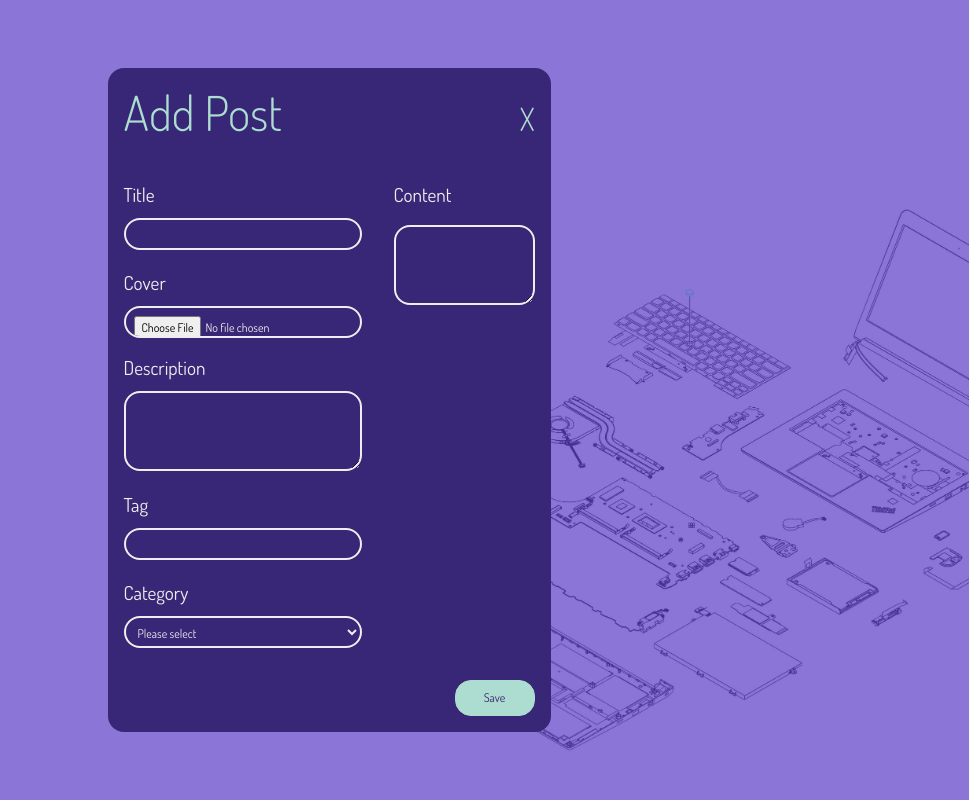
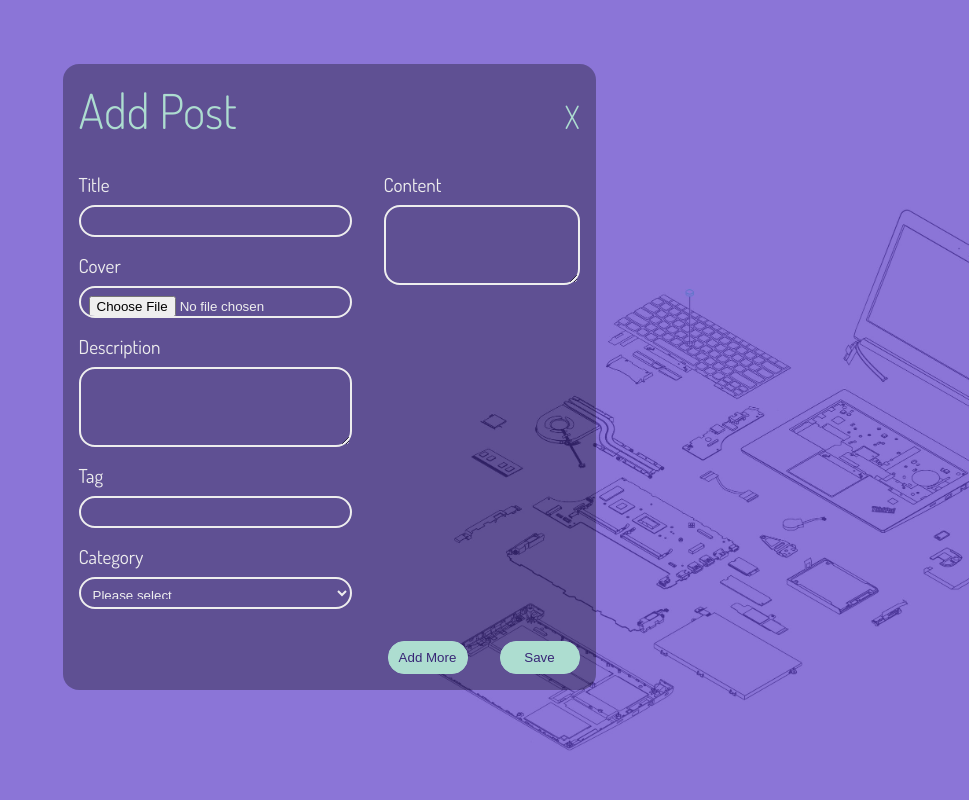
Before and after one commit to omaima222/CultureDevWEBSITE, a PHP site: page /view/formPost.php in a window 1280 px wide. Shown: the whole page, without its empty margins (311-1280 px from the left). Run offline with PHP 8.4, Linux system fonts and the light colour scheme; the visitor is signed in with stand-in values (Sample User, id 1); tables that the repository leaves empty hold one stand-in row (values such as "Sample post"); some libraries are stand-ins or nearby versions.

Commit message:
BCT-18 insert multiple posts

```diff
--- a/assets/js/main.js
+++ b/assets/js/main.js
@@ -25,27 +25,6 @@
   categorySection.style.display="none";
   staticSection.style.display="block";
 }
-
-
-tinymce.init({
-  selector: 'textarea#postContent',
-  width: 700,
-  height: 420,
-  plugins:[
-      'advlist', 'autolink', 'link', 'image', 'lists', 'charmap', 'prewiew', 'anchor', 'pagebreak',
-      'searchreplace', 'wordcount', 'visualblocks', 'code', 'fullscreen', 'insertdatetime', 'media',
-      'table', 'emoticons', 'template', 'codesample'
-  ],
-  toolbar: 'undo redo | styles | bold italic underline | alignleft aligncenter alignright alignjustify |' +
-  'bullist numlist outdent indent | link image | print preview media fullscreen | ' +
-  'forecolor backcolor emoticons',
-  menu: {
-      favs: {title: 'menu', items: 'code visualaid | searchreplace | emoticons'}
-  },
-  menubar: 'favs file edit view insert format tools table',
-  content_style: 'body{font-family:Helvetica,Arial,sans-serif; font-size:16px}'
-});
-
 
 
 // ______________________POST FORM VALIDATION _________________________//
@@ -92,4 +71,99 @@
     e.preventDefault();
     contentError.innerText= "This input is required";
   }
+
+
 })
+
+//____________________multiple inserts_________________________________//
+
+// function addMore(){
+//   let formPostBody=document.getElementById("formPostBody");
+//   postForm.addEventListener('submit', (e)=>{
+//       e.preventDefault();
+//       let count=0;
+//       count++;
+//       for( $i=0;$i<count;$i++){
+//         formPostBody.innerHTML += `
+//         <div class="separate">
+//             <div>
+//                 <section>
+//                     <label for="title">Title</label>
+//                     <input type="text" name="title" id="postTitle">
+//                     <div style="background-color: #f0abab;" class="mt-1 rounded-pill text-center" id="titleError"></div>
+//                 </section>
+//                 <section>
+//                     <label for="cover">Cover</label>
+//                     <input type="file" name="cover" accept=" .jpg, .png, .jpeg">
+//                 </section>
+//                 <section>
+//                     <label for="description">Description</label>
+//                     <textarea type="text" name="description" id="postDesc" ></textarea>
+//                     <div style="background-color: #f0abab;" class="mt-1 rounded-pill text-center" id="descError"></div>
+//                 </section>
+//                 <section>
+//                     <label for="tag">Tag</label>
+//                     <input type="text" name="tag" id="postTag">
+//                     <div style="background-color: #f0abab;" class="mt-1 rounded-pill text-center" id="tagError"></div>
+//                 </section>
+//                 <section>
+//                     <label for="category_id">Category</label>
+//                     <select class="customSelect text-white" name="category_id" id="category_id">
+//                         <option selected disabled value="">Please select</option>
+//                         <?php
+//                             $category = new Categories_controller();
+//                             $category = $category->get();
+//                             foreach($category as $category){
+//                         ?>
+//                         <option class="text-black" value="<?=$category['id']?>"><?= $category['name'] ?></option>
+//                         <?php } ?>
+//                     </select>
+//                 </section>
+//             </div>
+//             <div>
+//                 <section>
+//                     <label for="content" class="mb-2">Content</label>
+//                     <textarea name="content" id="postContent"></textarea>
+//                     <div style="background-color: #f0abab;" class="mt-1 rounded-pill text-center" id="contentError"></div>
+//                 </section>
+//             </div>
+//         </div>`;
+//       }
+//   })
+// }
+
+
+//________________________________texteditor______________________________//
+
+tinymce.init({
+  selector: 'textarea#postContent',
+  width: 700,
+  height: 420,
+  plugins:[
+      'advlist', 'autolink', 'link', 'image', 'lists', 'charmap', 'prewiew', 'anchor', 'pagebreak',
+      'searchreplace', 'wordcount', 'visualblocks', 'code', 'fullscreen', 'insertdatetime', 'media',
+      'table', 'emoticons', 'template', 'codesample'
+  ],
+  toolbar: 'undo redo | styles | bold italic underline | alignleft aligncenter alignright alignjustify |' +
+  'bullist numlist outdent indent | link image | print preview media fullscreen | ' +
+  'forecolor backcolor emoticons',
+  menu: {
+      favs: {title: 'menu', items: 'code visualaid | searchreplace | emoticons'}
+  },
+  menubar: 'favs file edit view insert format tools table',
+  content_style: 'body{font-family:Helvetica,Arial,sans-serif; font-size:16px}'
+});
+
+//____________________multiple inserts______________________//
+
+
+  document.getElementById("addOneMore").addEventListener("click",(e)=>{
+        e.preventDefault();
+        let theActuallInputs=document.getElementById("theActuallInputs");
+
+        let CopyPost = theActuallInputs.cloneNode(true);
+
+        formPostBody.appendChild(CopyPost);
+
+        console.log(CopyPost);
+  });
--- a/assets/sass/main.css
+++ b/assets/sass/main.css
@@ -412,7 +412,7 @@
   background-size: cover;
 }
 .allmodals form {
-  background-color: #382676;
+  background-color: rgba(0, 0, 0, 0.315);
   border-radius: 1rem;
 }
 .allmodals form .formHeader {
--- a/assets/sass/pages/_allModals.scss
+++ b/assets/sass/pages/_allModals.scss
@@ -11,7 +11,7 @@
     background-position: center;
     background-size: cover;
     form{
-        background-color: $main_color;
+        background-color: rgba(0, 0, 0, 0.315);
         border-radius: 1rem;
         .formHeader{
             padding: 1rem;
--- a/controller/Admin_controller.php
+++ b/controller/Admin_controller.php
@@ -29,7 +29,6 @@
        if($result){
           $_SESSION['Admin']=$result['id'];
           header("Location: ../view/dashboard.php");
-        // echo $result['id'];
        }else{
           $_SESSION['loginError']="incorrect inputs";
        }
--- a/controller/Posts_controller.php
+++ b/controller/Posts_controller.php
@@ -5,17 +5,22 @@
 
    function add(){
         if(isset($_POST['savePost'])){
-            $post = new Posts();
-            $post->setautor($_SESSION['Admin']);
-            $post->setcategory($_POST['category_id']);
-            $post->setdescription($_POST['description']);
-            $post->setcover($_FILES['cover']['tmp_name']);
-            $post->setcoverName($_FILES['cover']['name']);
-            $post->setcontent($_POST['content']);
-            $post->settitle($_POST['title']);
-            $post->settag($_POST['tag']);
+           $count = count($_POST['idPostforLoop']);
 
-            $post->addpost();
+           for($i=0;$i<$count;$i++){
+                $post = new Posts();
+                $post->setautor($_SESSION['Admin']);
+                $post->setcategory($_POST['category_id'][$i]);
+                $post->setdescription($_POST['description'][$i]);
+                $post->setcover($_FILES['cover']['tmp_name'][$i]);
+                $post->setcoverName($_FILES['cover']['name'][$i]);
+                $post->setcontent($_POST['content'][$i]);
+                $post->settitle($_POST['title'][$i]);
+                $post->settag($_POST['tag'][$i]);
+
+                $post->addpost();
+           }
+
             $_SESSION['post']="Post is succefuly Saved";
             header('Location: ../view/dashboard.php');
         }
--- a/view/formPost.php
+++ b/view/formPost.php
@@ -19,9 +19,8 @@
     <meta http-equiv="X-UA-Compatible" content="IE=edge">
     <meta name="viewport" content="width=device-width, initial-scale=1.0">
     <link rel="stylesheet" href="../assets/sass/main.css">
-    <link href="../assets/css/vendor.min.css" rel="stylesheet" />
-   	<link href="../assets/css/app.min.css" rel="stylesheet" />
-    <script src="https://cdn.ckeditor.com/ckeditor5/35.4.0/classic/ckeditor.js"></script>
+    <!-- <link href="../assets/css/vendor.min.css" rel="stylesheet" />
+   	<link href="../assets/css/app.min.css" rel="stylesheet" /> -->
     <title>Document</title>
 </head>
 <body class="allmodals">
@@ -47,61 +46,62 @@
             <h1>Add Post</h1>
             <a href="dashboard.php">X</a>
         </div>
-        <div class="formBody postform">
-            <div class="separate">
+        <div class="formBody postform" id="formPostBody">
+            <div class="separate" id="theActuallInputs">
                 <div>
+                    <input type="text" name="idPostforLoop[]" hidden>
                     <section>
                         <label for="title">Title</label>
-                        <input type="text" name="title" id="postTitle" value="<?=$title?>">
+                        <input type="text" name="title[]" id="postTitle" value="<?=$title?>">
                         <div style="background-color: #f0abab;" class="mt-1 rounded-pill text-center" id="titleError"></div>
                     </section>
                     <section>
                         <label for="cover">Cover</label>
-                        <input type="file" name="cover" accept=" .jpg, .png, .jpeg">
+                        <input type="file" name="cover[]" accept=" .jpg, .png, .jpeg">
                     </section>
                     <section>
                         <label for="description">Description</label>
-                        <textarea type="text" name="description" id="postDesc" ><?=$description?></textarea>
+                        <textarea type="text" name="description[]" id="postDesc" ><?=$description?></textarea>
                         <div style="background-color: #f0abab;" class="mt-1 rounded-pill text-center" id="descError"></div>
                     </section>
                     <section>
                         <label for="tag">Tag</label>
-                        <input type="text" name="tag" id="postTag" value="<?=$tag?>">
+                        <input type="text" name="tag[]" id="postTag" value="<?=$tag?>">
                         <div style="background-color: #f0abab;" class="mt-1 rounded-pill text-center" id="tagError"></div>
                     </section>
                     <section>
                         <label for="category_id">Category</label>
-                        <select class="customSelect text-white" name="category_id" id="category_id">
-                            <option selected disabled value="">Please select</option>
+                        <select class="customSelect text-white" name="category_id[]" id="category_id" required>
+                            <option class="options" selected disabled value="">Please select</option>
                             <?php
                                 $category = new Categories_controller();
                                 $category = $category->get();
                                 foreach($category as $category){
                             ?>
-                            <option class="text-black" value="<?=$category['id']?>"  <?php echo $category['id']==$categoryid ? 'selected':'';?> ><?= $category['name'] ?></option>
+                            <option class="options text-black" value="<?=$category['id']?>"  <?php echo $category['id']==$categoryid ? 'selected':'';?> ><?= $category['name'] ?></option>
                             <?php } ?>
                         </select>
+                        <div style="background-color: #f0abab;" class="mt-1 rounded-pill text-center" id="categoryError"></div>
                     </section>
                 </div>
                 <div>
                     <section>
                         <label for="content" class="mb-2">Content</label>
-                        <textarea name="content" id="postContent"><?=$content?></textarea>
+                        <textarea name="content[]" id="postContent"><?=$content?></textarea>
                         <div style="background-color: #f0abab;" class="mt-1 rounded-pill text-center" id="contentError"></div>
                     </section>
                 </div>
            </div>
         </div>
         <div class="formFooter">
-           <button type="submit" name="savePost" id="savePost">Save</button>
+           <button type="submit" name="savePost" id="savePost" >Save</button>
+           <button type="submit" name="addOneMore" id="addOneMore" >Add More</button>
            <button type="submit" name="deletePost" id="deletePost" style="display: none;" >Delete</button>
            <button type="submit" name="updatePost" id="updatePost" style="display: none;" >Update</button>
         </div>
     </form>
 </body>
 </html>
-<script src="../assets/tinymce/tinymce.min.js"></script>
-<script src="../assets/js/main.js"></script>
 
 <?php
     if(isset($_GET['postId'])){
@@ -110,9 +110,14 @@
     let  deletePost=document.getElementById("deletePost");
     let  updatePost=document.getElementById("updatePost");
     let  savePost=document.getElementById("savePost");
+    let  addOneMore=document.getElementById("addOneMore");
 
     deletePost.style.display = "block";
     updatePost.style.display = "block";
     savePost.style.display = "none";
+    addOneMore.style.display = "none";
 </script>
 <?php }?>
+
+<script src="../assets/tinymce/tinymce.min.js"></script>
+<script src="../assets/js/main.js"></script>
```
Lines whose indentation alone changed are shown as unchanged.
